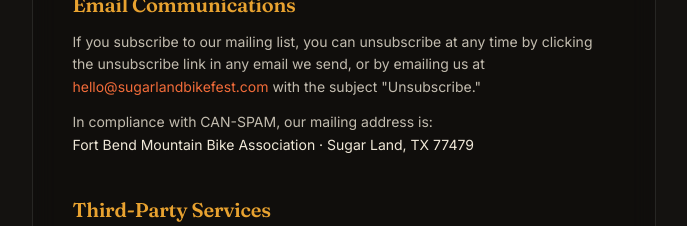
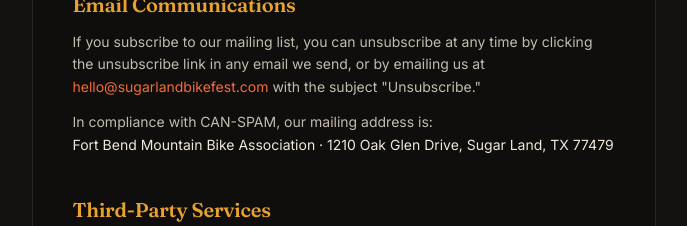
Before and after one commit to kirirotha/sugarland-bikefest, a Next.js app: page /privacy in a window 1280 px wide. Shown: the part 1060-1286 px from the top of the page, without its empty margins (289-976 px from the left). Built offline with nearby package versions, Linux system fonts and the light colour scheme.

Commit message:
fix: add FBMBA physical address to privacy policy

```diff
--- a/app/privacy/page.tsx
+++ b/app/privacy/page.tsx
@@ -74,7 +74,7 @@
             </p>
             <p>
               In compliance with CAN-SPAM, our mailing address is:<br />
-              <span className="text-cream">Fort Bend Mountain Bike Association · Sugar Land, TX 77479</span>
+              <span className="text-cream">Fort Bend Mountain Bike Association · 1210 Oak Glen Drive, Sugar Land, TX 77479</span>
             </p>
           </Section>
 
```
